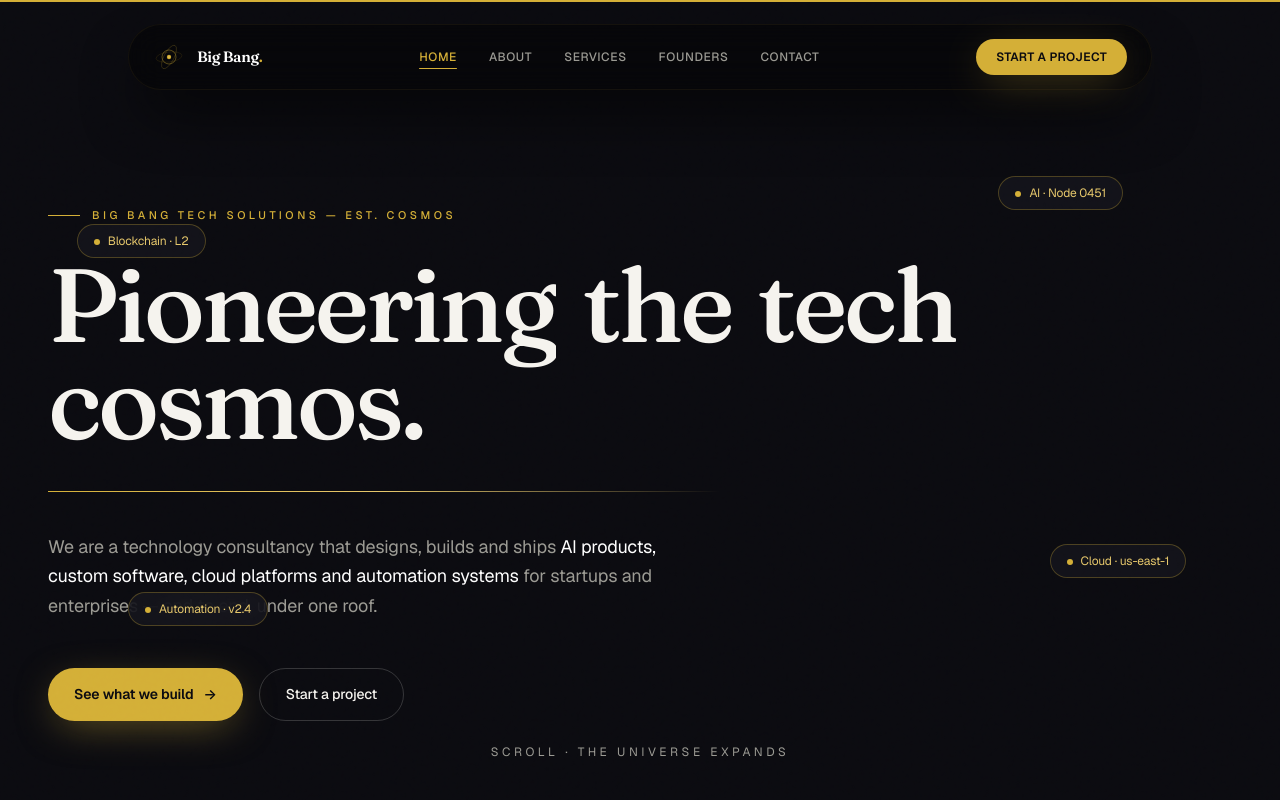
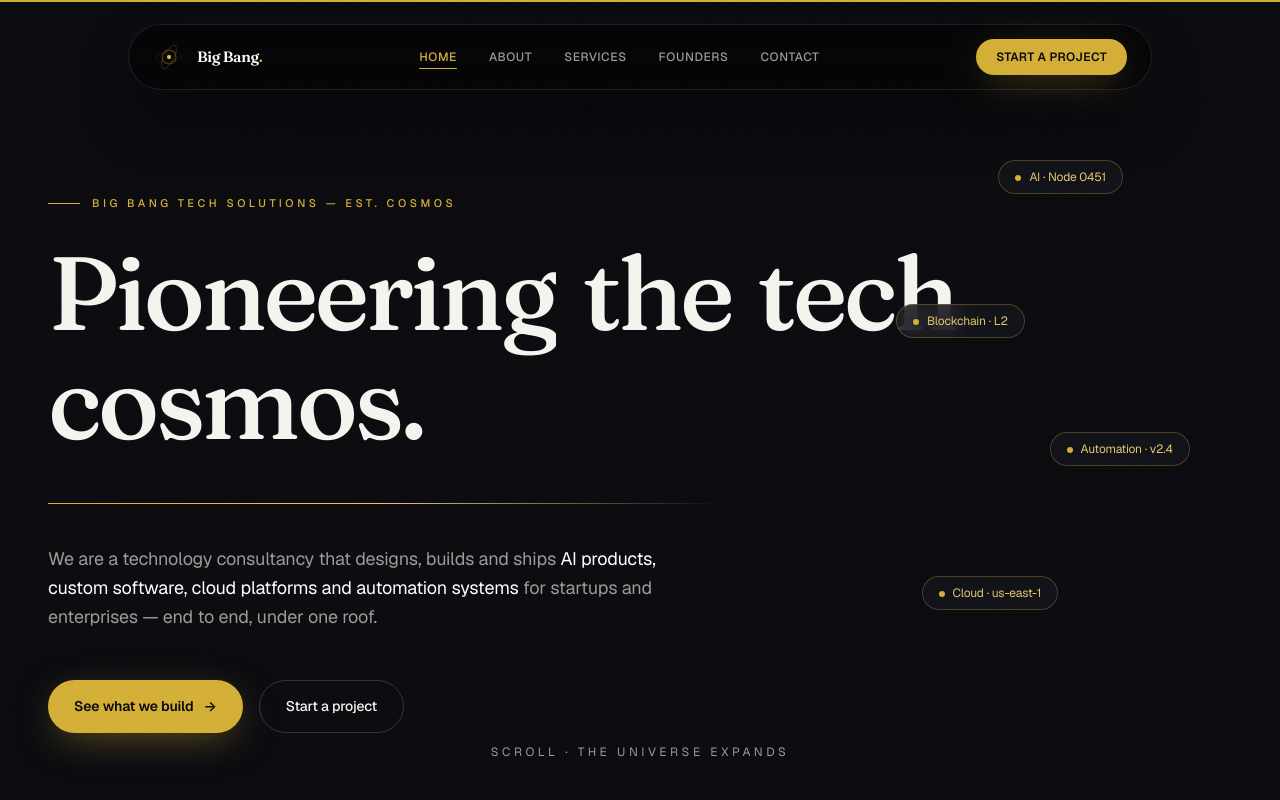
Before and after one commit to MohanPrasathSece/big-bang-launchpad, a React (Vite) app: page / in a window 1280 px wide. Shown: the top 800 px of the page. Built offline with nearby package versions, Linux system fonts and the light colour scheme.

Commit message:
fix: adjust hero floating chips placement and solve title letter cutoffs

```diff
--- a/src/AboutPage.tsx
+++ b/src/AboutPage.tsx
@@ -51,7 +51,7 @@ function SplitHeadline({ text }: { text: string }) {
   return (
     <h1 className="text-hero">
       {words.map((w, i) => (
-        <span key={i} className="inline-block overflow-hidden align-top mr-[0.25em] pb-[0.15em] -mb-[0.15em]">
+        <span key={i} className="inline-block overflow-hidden mr-[0.25em] pt-[0.25em] pb-[0.25em] -mt-[0.25em] -mb-[0.25em]">
           <motion.span
             className="inline-block"
             initial={{ y: "110%" }}
--- a/src/Landing.tsx
+++ b/src/Landing.tsx
@@ -82,7 +82,7 @@ function SplitHeadline({ text }: { text: string }) {
   return (
     <h1 className="text-hero">
       {words.map((w, i) => (
-        <span key={i} className="inline-block overflow-hidden align-top mr-[0.25em] pb-[0.15em] -mb-[0.15em]">
+        <span key={i} className="inline-block overflow-hidden mr-[0.25em] pt-[0.25em] pb-[0.25em] -mt-[0.25em] -mb-[0.25em]">
           <motion.span
             className="inline-block"
             initial={{ y: "110%" }}
@@ -148,10 +148,10 @@ function Hero() {
 
         {/* Floating chip cards */}
         <div className="hidden lg:block">
-          <FloatChip text="AI · Node 0451" top="22%" left="78%" delay={1.8} />
-          <FloatChip text="Cloud · us-east-1" top="68%" left="82%" delay={2.0} />
-          <FloatChip text="Automation · v2.4" top="74%" left="10%" delay={2.2} />
-          <FloatChip text="Blockchain · L2" top="28%" left="6%" delay={2.4} />
+          <FloatChip text="AI · Node 0451" top="20%" left="78%" delay={1.8} />
+          <FloatChip text="Blockchain · L2" top="38%" left="70%" delay={2.4} />
+          <FloatChip text="Automation · v2.4" top="54%" left="82%" delay={2.2} />
+          <FloatChip text="Cloud · us-east-1" top="72%" left="72%" delay={2.0} />
         </div>
       </div>
 
--- a/src/components/Navbar.tsx
+++ b/src/components/Navbar.tsx
@@ -105,10 +105,10 @@ export default function Navbar() {
 
   return (
     <header
-      className={`fixed top-6 inset-x-0 z-50 max-w-5xl mx-auto w-[calc(100%-2rem)] rounded-full border transition-all duration-300 flex items-center justify-between shadow-[0_30px_60px_-15px_rgba(0,0,0,0.8),0_0_50px_rgba(212,175,55,0.02)]
+      className={`fixed top-6 left-1/2 -translate-x-1/2 z-50 max-w-5xl w-[calc(100%-2rem)] rounded-full border transition-all duration-300 flex items-center justify-between shadow-[0_30px_60px_-15px_rgba(0,0,0,0.8),0_0_50px_rgba(212,175,55,0.03)]
         ${isScrolled
-          ? "py-2.5 px-5 bg-black/60 border-[color:var(--border)]/80 backdrop-blur-xl"
-          : "py-3.5 px-6 bg-black/40 border-[color:var(--border)]/40 backdrop-blur-lg"
+          ? "py-2.5 px-5 bg-black/80 border-gold/30 backdrop-blur-xl"
+          : "py-3.5 px-6 bg-black/50 border-white/10 backdrop-blur-lg"
         }`}
     >
       {/* Logo */}
@@ -172,7 +172,7 @@ export default function Navbar() {
             animate={{ opacity: 1, y: 0, scale: 1 }}
             exit={{ opacity: 0, y: -15, scale: 0.96 }}
             transition={{ duration: 0.25, ease: [0.22, 1, 0.36, 1] }}
-            className="absolute top-full left-0 right-0 mt-3 p-6 rounded-3xl border border-[color:var(--border)] bg-black/90 backdrop-blur-xl flex flex-col gap-4 shadow-2xl z-40 md:hidden"
+            className="absolute top-full left-0 right-0 mt-3 p-6 rounded-3xl border border-white/10 bg-black/95 backdrop-blur-xl flex flex-col gap-4 shadow-2xl z-40 md:hidden"
           >
             {navItems.map((item) => (
               <Link
```
